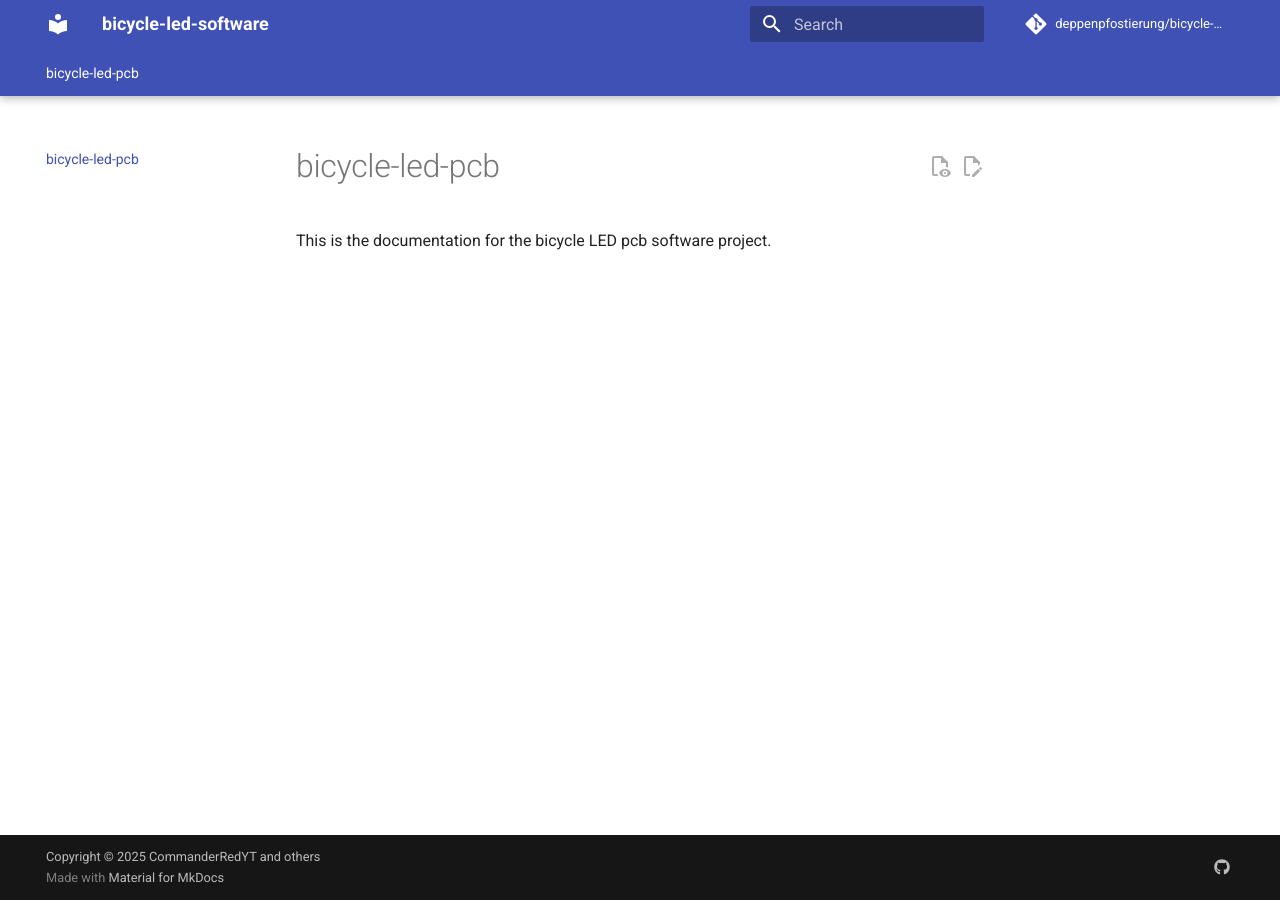
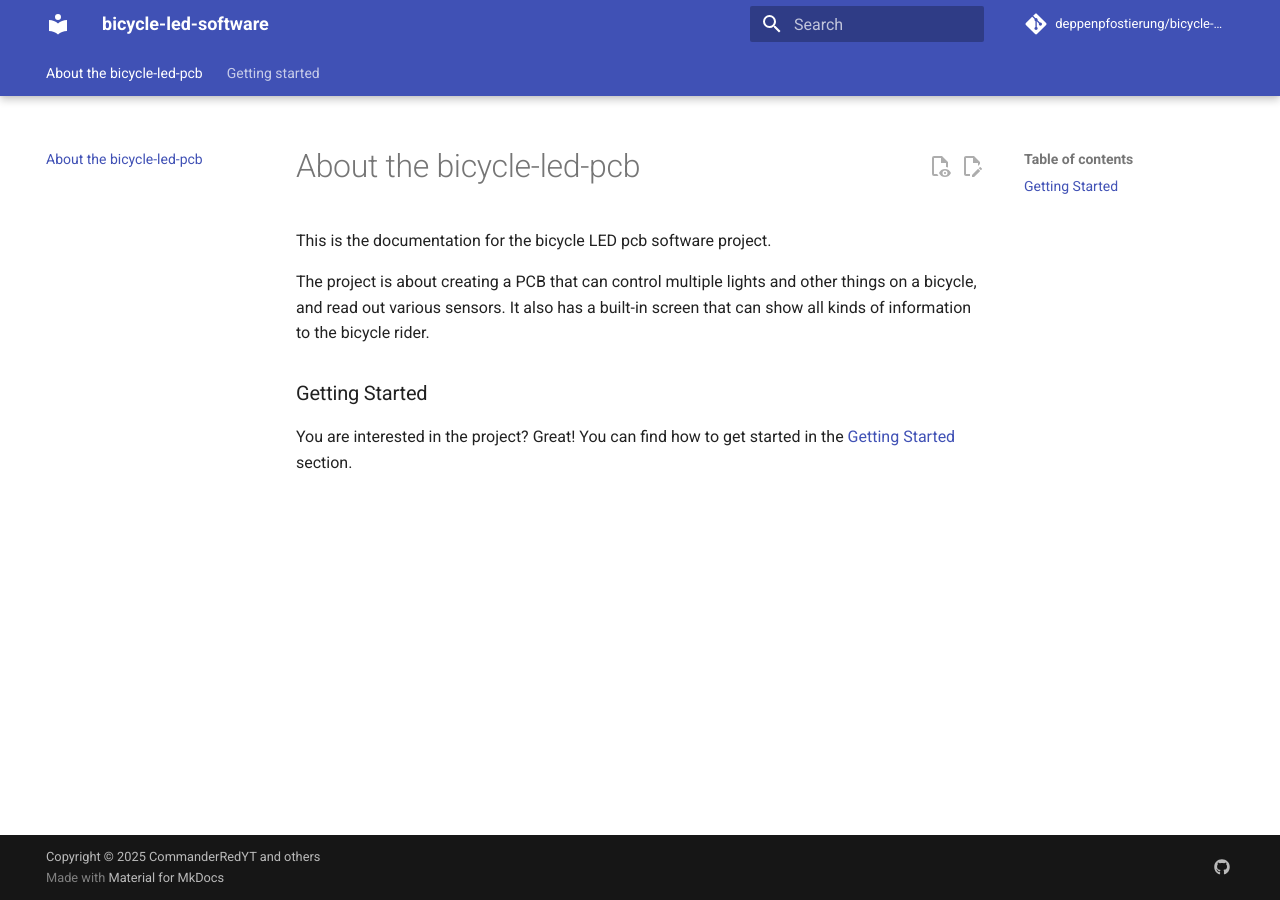
Before and after one commit to deppenpfostierung/bicycle-led-software, an MkDocs documentation site: the page built from docs/index.md, in a window 1280 px wide. Built offline with MkDocs 1.6.1 and Material for MkDocs 9.7.7, drawn with Linux system fonts in a browser that asks for light colours; comment, search, counter and statistics services are not loaded.

Commit message:
Update docs

```diff
--- a/docs/index.md
+++ b/docs/index.md
@@ -1,3 +1,10 @@
-# bicycle-led-pcb
+# About the bicycle-led-pcb
 
 This is the documentation for the bicycle LED pcb software project.
+
+The project is about creating a PCB that can control multiple lights and other things on a bicycle, and read out various
+sensors. It also has a built-in screen that can show all kinds of information to the bicycle rider.
+
+### Getting Started
+
+You are interested in the project? Great! You can find how to get started in the [Getting Started](getting-started/hardware.md) section.
```
Also changed, not shown: docs/getting-started/hardware.md (added, +21 -0 lines), docs/getting-started/software.md (added, +60 -0 lines).
